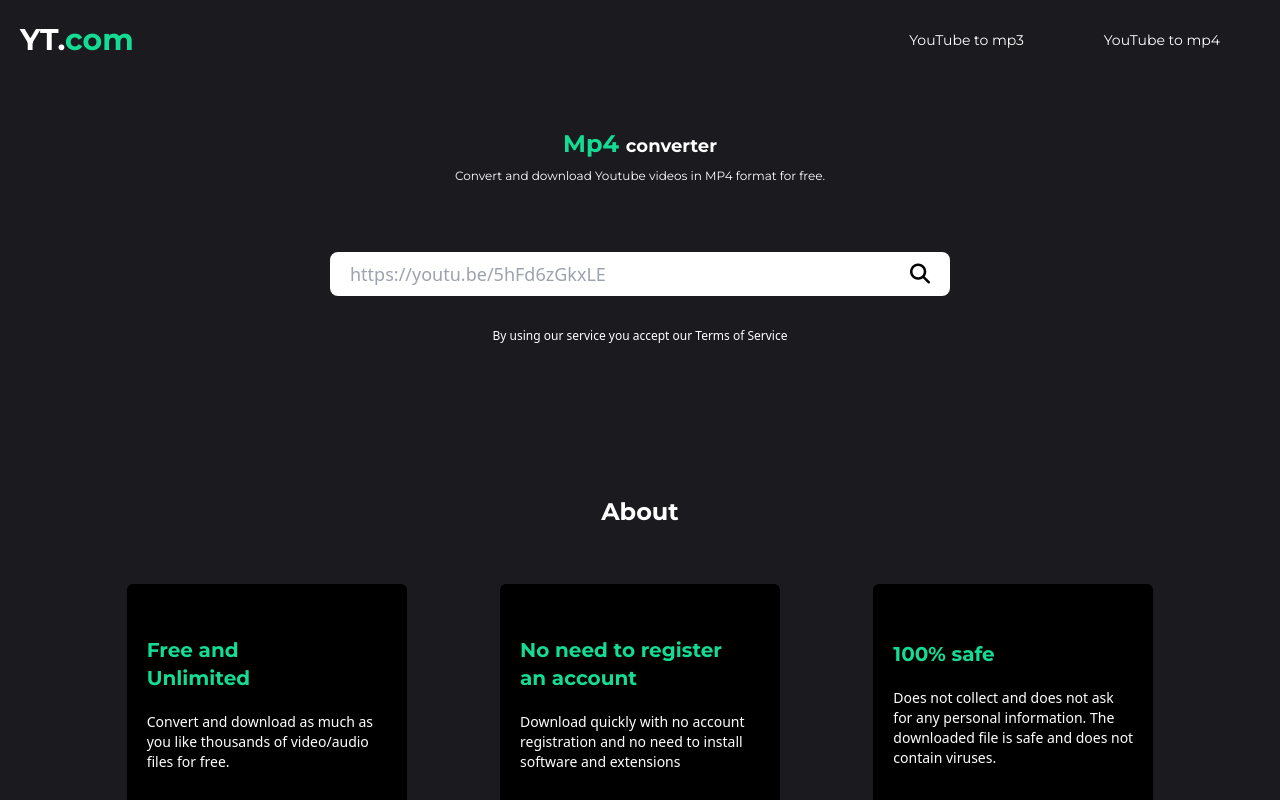
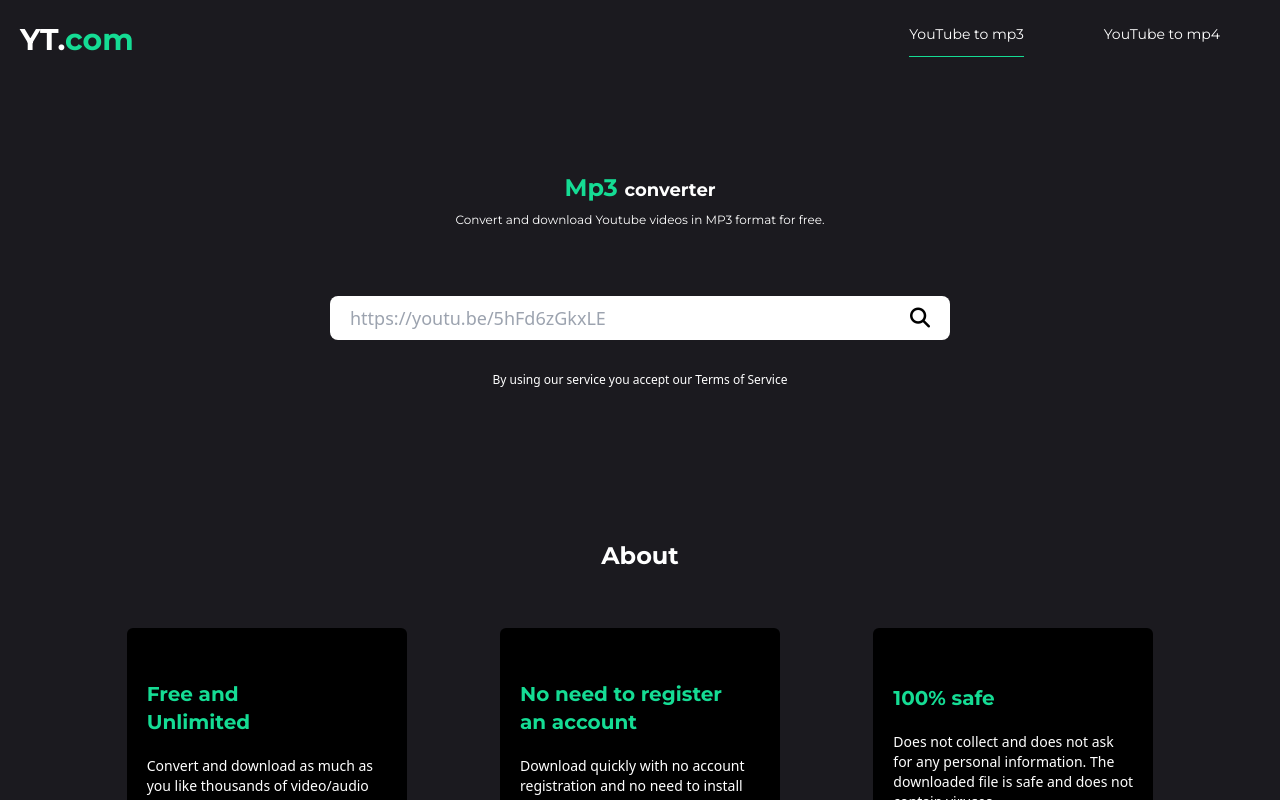
Before and after one commit to mhdrashid-dev/youtube-mp3-mp4-converter-site-reactjs, a React (Create React App) app: page / in a window 1280 px wide. Shown: the top 800 px of the page. Built offline with nearby package versions, Linux system fonts and the light colour scheme.

Commit message:
Routing Complete

```diff
--- a/src/Components/Header.js
+++ b/src/Components/Header.js
@@ -1,17 +1,23 @@
-import React from 'react'
+import React,{useState} from 'react'
+import { Link } from 'react-router-dom'
 
 function Header() {
+
+    let [activeLink,setActiveLink]=useState('YouTube to mp3')
+
+    console.log(activeLink);
+
   return (
-    <section className='header w-full h-[10vh]'>
+    <section className='header w-full h-[10vh] mb-16'>
         <div className='w-full h-full flex justify-between items-center p-5 '>
             <div className="logo font-montserrat">
                 <h1 className='text-white font-bold text-xl md:text-2xl xl:text-3xl'>YT.<span className='text-primary'>com</span> </h1>
             </div>
             <div className="navbar">
-                <button className='text-primary text-xl block lg:hidden'><i class="fa-solid fa-caret-down"></i></button>
+                <button className='text-primary text-xl block lg:hidden'><i className="fa-solid fa-caret-down"></i></button>
                 <ul className='navlink-pc hidden lg:flex justify-center items-center font-montserrat'>
-                    <li className='text-white lg:text-sm mx-10 hover:text-primary'><a href="">YouTube to mp3</a></li>
-                    <li className='text-white lg:text-sm mx-10 hover:text-primary'><a href="">YouTube to mp4</a></li>
+                    <li className={`text-white lg:text-sm mx-10  pb-3 ${activeLink ==='YouTube to mp3' ? 'border-b border-primary' : 'border-secondary'}`}><Link className='hover:text-primary' onClick={(e)=>{setActiveLink(e.target.innerHTML)}} to="/">YouTube to mp3</Link></li>
+                    <li className={`text-white lg:text-sm mx-10  pb-3 ${activeLink ==='YouTube to mp4' ? 'border-b border-primary' : 'border-secondary'}`}><Link className='hover:text-primary' onClick={(e)=>{setActiveLink(e.target.innerHTML)}} to="/mp4">YouTube to mp4</Link></li>
                 </ul>
             </div>
         </div>
--- a/src/Components/Mp3converter.js
+++ b/src/Components/Mp3converter.js
@@ -10,7 +10,7 @@
         <div className="link-sec my-5 flex flex-col justify-center items-center p-5 w-full">
             <div className="input-sec w-full md:w-2/3 lg:w-2/4 rounded-lg px-3 py-1 md:py-2 md:px-5 lg:py-1 xl:py-2  bg-white flex justify-between items-center">
                 <input type="text" className='w-3/4 text-sm md:text-lg lg:text-base xl:text-lg bg-transparent focus:outline-none' placeholder='https://youtu.be/5hFd6zGkxLE'/>
-                <button className='text-black duration-300 active:scale-150'><i class="fa-solid fa-magnifying-glass md:text-xl"></i></button>
+                <button className='text-black duration-300 active:scale-150'><i className="fa-solid fa-magnifying-glass md:text-xl"></i></button>
             </div>
             <p className='text-[.5rem] text-white mt-5 md:text-xs md:mt-8 '>By using our service you accept our Terms of Service</p>
         </div>
--- a/src/Components/Mp4converter.js
+++ b/src/Components/Mp4converter.js
@@ -10,7 +10,7 @@
         <div className="link-sec my-5 flex flex-col justify-center items-center p-5 w-full">
             <div className="input-sec w-full md:w-2/3 lg:w-2/4 rounded-lg px-3 py-1 md:py-2 md:px-5 lg:py-1 xl:py-2  bg-white flex justify-between items-center">
                 <input type="text" className='w-3/4 text-sm md:text-lg lg:text-base xl:text-lg bg-transparent focus:outline-none' placeholder='https://youtu.be/5hFd6zGkxLE'/>
-                <button className='text-black duration-300 active:scale-150'><i class="fa-solid fa-magnifying-glass md:text-xl"></i></button>
+                <button className='text-black duration-300 active:scale-150'><i className="fa-solid fa-magnifying-glass md:text-xl"></i></button>
             </div>
             <p className='text-[.5rem] text-white mt-5 md:text-xs md:mt-8'>By using our service you accept our Terms of Service</p>
         </div>
--- a/src/Pages/YtConverterPage.js
+++ b/src/Pages/YtConverterPage.js
@@ -4,16 +4,21 @@
 import Header from '../Components/Header'
 import Mp3converter from '../Components/Mp3converter'
 import Mp4converter from '../Components/Mp4converter'
+import {BrowserRouter as Router,Route,Routes} from 'react-router-dom'
 
 function YtConverterPage() {
   return (
     <section className='w-full min-h-[100vh] bg-secondary'>
       <div className='container mx-auto'>
-        <Header></Header>
-        {/* <Mp3converter></Mp3converter> */}
-        <Mp4converter></Mp4converter>
-        <About></About>
-        <Footer></Footer>
+        <Router>
+            <Header></Header>
+            <Routes>
+                <Route exact path='/' element={<Mp3converter></Mp3converter>}></Route>
+                <Route path='/mp4' element={<Mp4converter></Mp4converter>}></Route>
+            </Routes>
+            <About></About>
+            <Footer></Footer>
+        </Router>
       </div>
     </section>
   )
```
